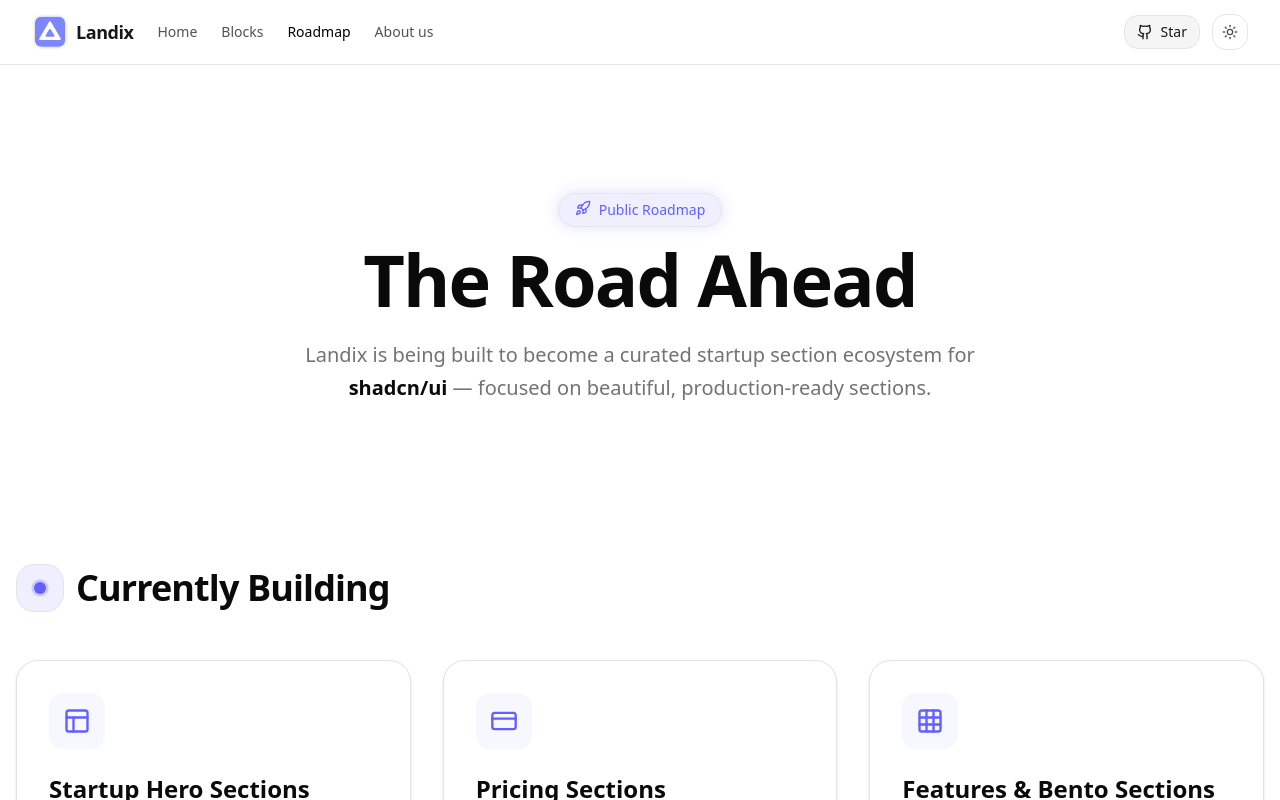
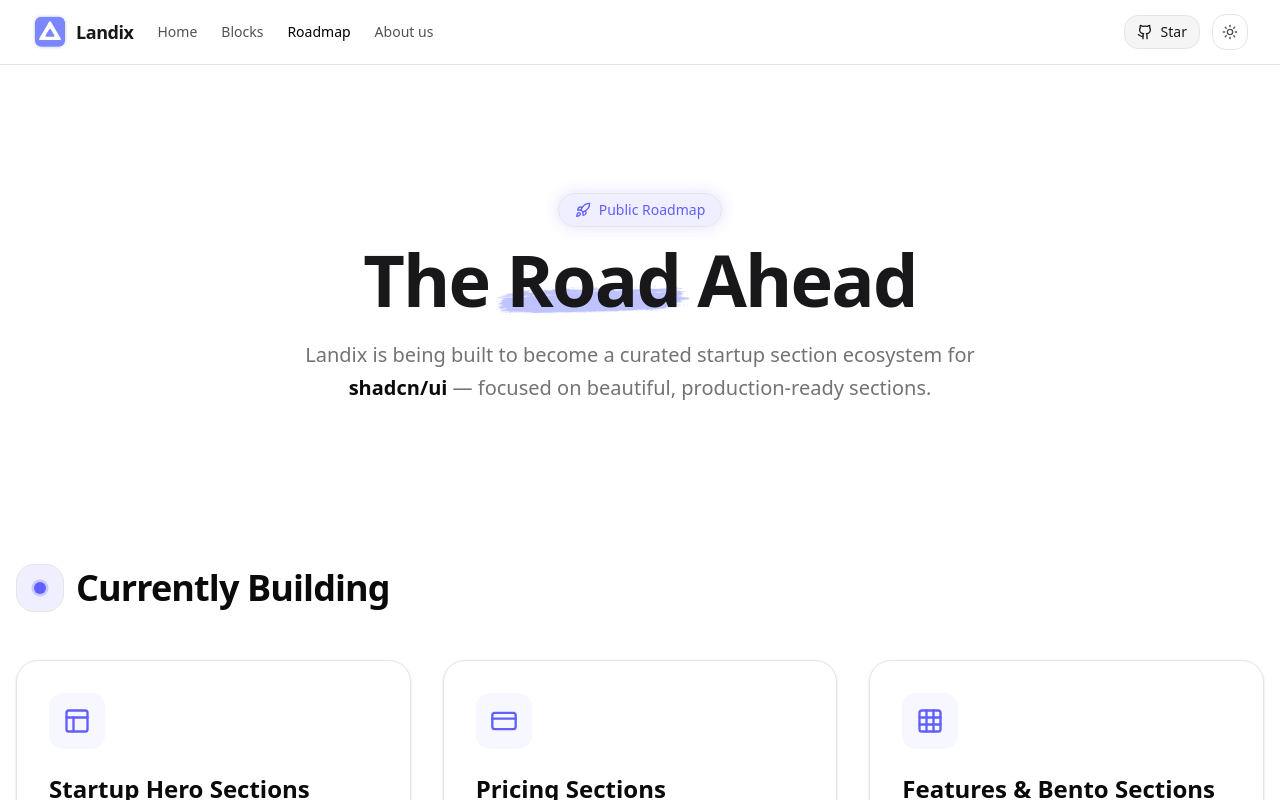
Before and after one commit to landix-art/landix-ui, a Next.js app: page /roadmap in a window 1280 px wide. Shown: the top 800 px of the page. Built offline with nearby package versions, Linux system fonts and the light colour scheme; no server answers; what fumadocs-ui would draw is missing.

Commit message:
fix: tiny issues

```diff
--- a/src/app/(main-pages)/(home)/components/AnimatedFeatureTimeline.tsx
+++ b/src/app/(main-pages)/(home)/components/AnimatedFeatureTimeline.tsx
@@ -98,10 +98,10 @@
   return (
     <section className="w-full px-4 py-16 max-w-6xl mx-auto overflow-hidden">
       <div className="mb-12 md:mb-20 text-center max-w-2xl mx-auto px-4">
-        <h2 className="text-3xl font-extrabold tracking-tight mt-10 mb-7 sm:text-5xl text-zinc-900 dark:text-white transition-colors">
+        <h3 className="text-3xl font-extrabold tracking-tight mt-10 mb-7 sm:text-5xl text-zinc-900 dark:text-white transition-colors">
           Production-Ready UI{" "}
           <span className="text-indigo-500  dark:text-indigo-400">Blocks</span>
-        </h2>
+        </h3>
         <p className="text-muted-foreground text-sm md:text-base">
           Build stunning Next.js landing pages in minutes with our
           copy-and-paste Shadcn UI sections, Tailwind components, and modular
--- a/src/app/(main-pages)/(home)/components/BentoGrid.tsx
+++ b/src/app/(main-pages)/(home)/components/BentoGrid.tsx
@@ -38,12 +38,12 @@
         viewport={{ once: true, margin: "-100px" }}
         className="flex flex-col items-center mb-16 text-center"
       >
-        <h2 className="text-3xl font-extrabold tracking-tight mt-10 mb-2 sm:text-5xl text-zinc-900 dark:text-white transition-colors">
+        <h3 className="text-3xl font-extrabold tracking-tight mt-10 mb-2 sm:text-5xl text-zinc-900 dark:text-white transition-colors">
           Premium UI sections <br className="hidden sm:block" />
           <span className="text-indigo-500  dark:text-indigo-400">
             shouldn't cost a premium.
           </span>
-        </h2>
+        </h3>
 
         <p className="max-w-2xl mt-6 text-lg leading-relaxed text-zinc-600 dark:text-zinc-400 transition-colors">
           A collection of animated website sections. Add them directly from our
--- a/src/app/(main-pages)/(home)/components/Testimonials.tsx
+++ b/src/app/(main-pages)/(home)/components/Testimonials.tsx
@@ -10,7 +10,7 @@
 
       <div className="container px-4 md:px-6 mx-auto relative z-10">
         <div className="text-center mb-16">
-          <motion.h2
+          <motion.h3
             initial={{ opacity: 0, y: 10 }}
             whileInView={{ opacity: 1, y: 0 }}
             viewport={{ once: true }}
@@ -20,7 +20,7 @@
             <span className="text-indigo-500  dark:text-indigo-400">
               Saying
             </span>
-          </motion.h2>
+          </motion.h3>
         </div>
 
         <div className="max-w-3xl mx-auto">
--- a/src/app/(main-pages)/roadmap/page.tsx
+++ b/src/app/(main-pages)/roadmap/page.tsx
@@ -107,17 +107,16 @@
             whileHover={{ scale: 1.05 }}
             className="inline-flex items-center gap-2 px-4 py-1.5 rounded-full bg-[#615fff]/10 text-[#615fff] text-sm font-medium border border-[#615fff]/20 mb-4 cursor-default shadow-[0_0_15px_rgba(97,95,255,0.2)]"
           >
-            <motion.div
-              animate={{ y: [-2, 2, -2] }}
-              transition={{ repeat: Infinity, duration: 2, ease: "easeInOut" }}
-            >
+            <motion.div>
               <Rocket className="w-4 h-4" />
             </motion.div>
             <span>Public Roadmap</span>
           </motion.div>
 
-          <h1 className="text-5xl md:text-7xl font-bold tracking-tight text-foreground">
-            The Road Ahead
+          <h1 className="max-w-4xl text-5xl font-extrabold tracking-tight sm:text-7xl text-zinc-900 dark:text-white mb-6 text-balance transition-colors">
+            The{" "}
+            <span className="relative inline-block highlight-marker">Road</span>{" "}
+            Ahead
           </h1>
           <p className="text-lg md:text-xl text-muted-foreground leading-relaxed max-w-2xl mx-auto">
             Landix is being built to become a curated startup section ecosystem
```
